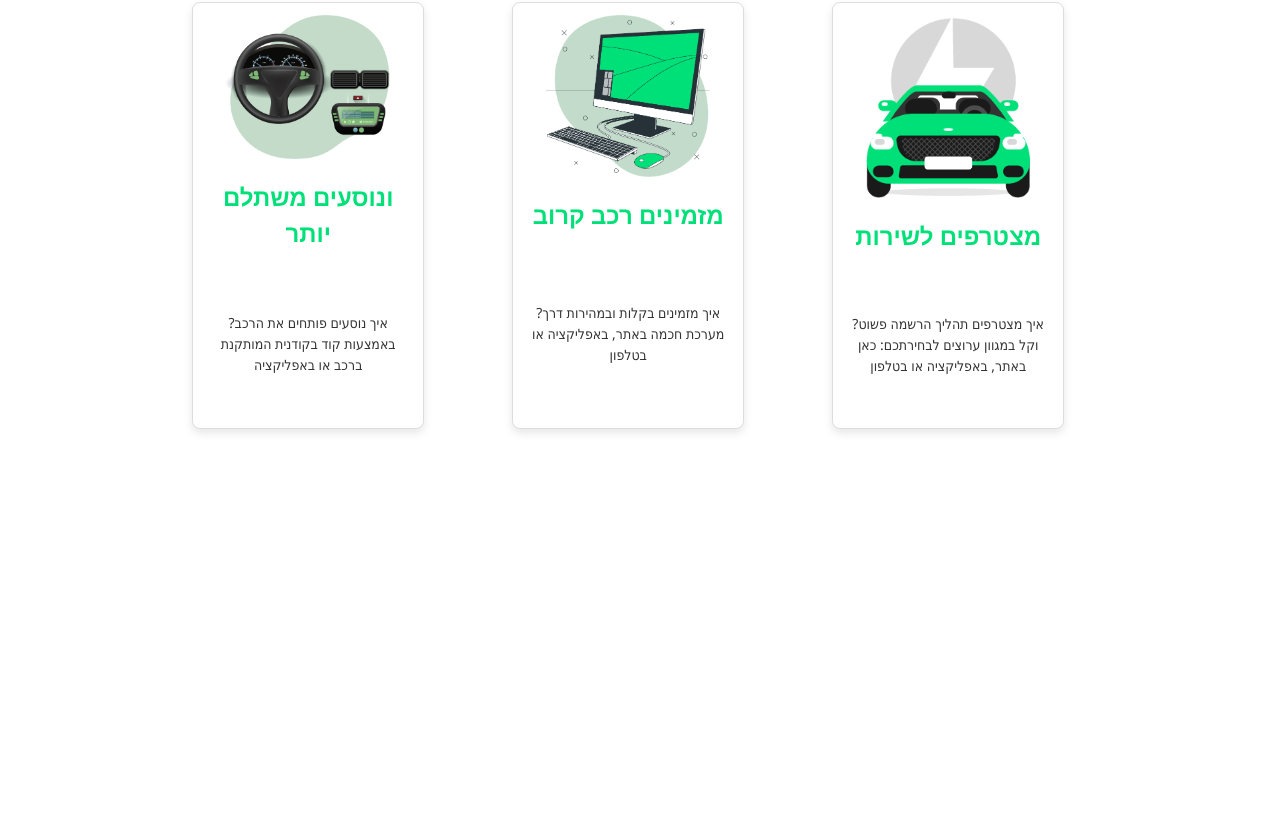
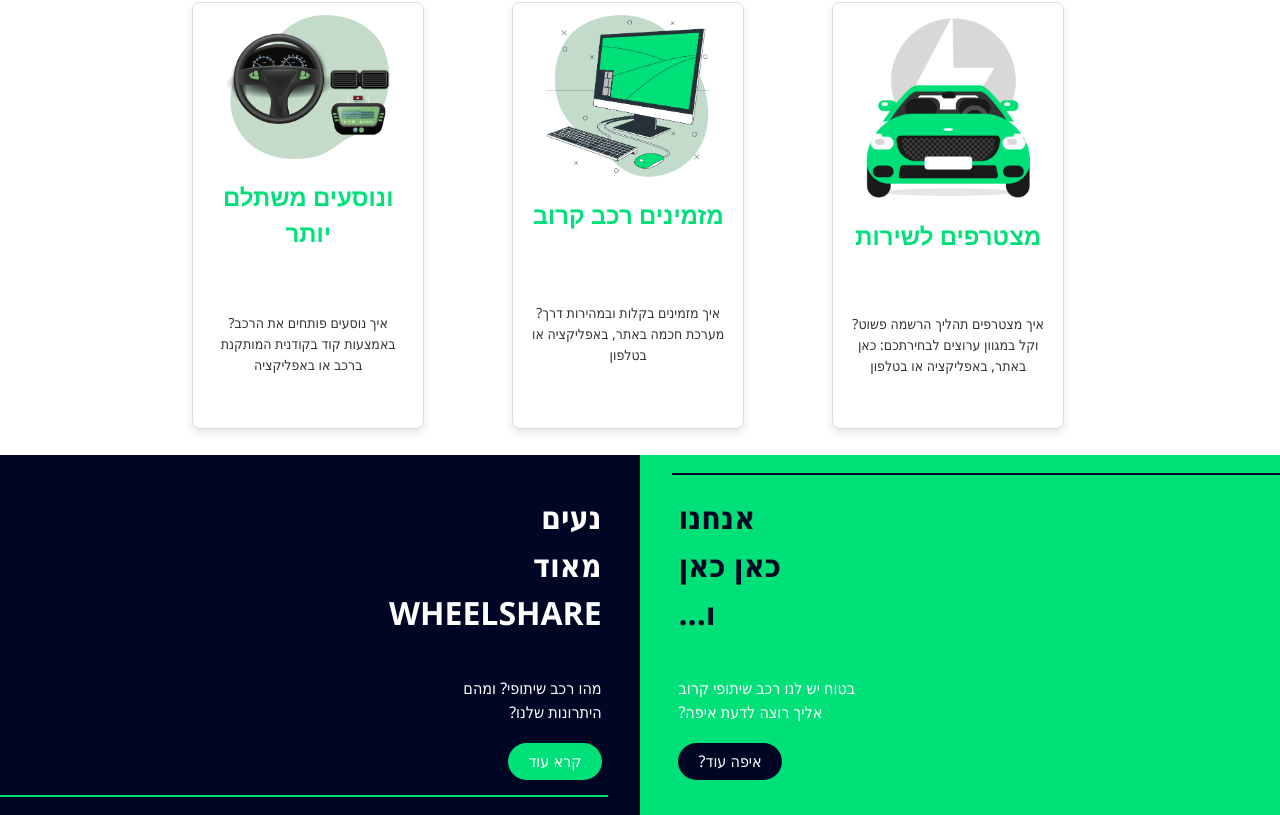
Before and after one commit to pninilavy/WheelShare-Project-Fronted, a React (Vite) app: page / in a window 1280 px wide. Shown: the part 809-1624 px from the top of the page. Before the commit the page ends 1264 px from the top, so only its background shows below. Built offline with nearby package versions, Linux system fonts and the light colour scheme.

Commit message:
with infoSections

```diff
--- a/package.json
+++ b/package.json
@@ -28,10 +28,13 @@
     "@types/react": "^19.0.10",
     "@types/react-dom": "^19.0.4",
     "@vitejs/plugin-react": "^4.3.4",
+    "autoprefixer": "^10.4.21",
     "eslint": "^9.21.0",
     "eslint-plugin-react-hooks": "^5.1.0",
     "eslint-plugin-react-refresh": "^0.4.19",
     "globals": "^15.15.0",
+    "postcss": "^8.5.3",
+    "tailwindcss": "^4.0.15",
     "vite": "^6.2.0"
   }
 }
--- a/src/features/Orders/OrderRide.jsx
+++ b/src/features/Orders/OrderRide.jsx
@@ -1,4 +1,5 @@
 import React, { useState } from "react";
+import { useSelector } from "react-redux";
 import axios from "axios";
 import "../Styles/OrderRide.css"; // Adjust the path if necessary
 import {
@@ -16,11 +17,13 @@
 import FormsBackground from "../Pages/FormsBackground";
 
 export default function RideBookingForm() {
+  const currentUser = useSelector((state) => state.user.currentUser);
+
   const [formData, setFormData] = useState({
-    driverId: 0,
-    vehicleId: 0,
-    sourceStationId: 0,
-    destinationStationId: 10,
+    driveId: 0,
+    vehicleId: null,
+    sourceStationID: null,
+    destinationStationID: null,
     sourceAddress: "",
     destinationAddress: "",
     date: "",
@@ -32,41 +35,37 @@
     numSeats: 0,
   });
 
-  function parseJwt(token) {
-    const base64Url = token.split(".")[1];
-    const base64 = base64Url.replace(/-/g, "+").replace(/_/g, "/");
-    const jsonPayload = decodeURIComponent(
-      atob(base64)
-        .split("")
-        .map(function (c) {
-          return "%" + ("00" + c.charCodeAt(0).toString(16)).slice(-2);
-        })
-        .join("")
-    );
-    return JSON.parse(jsonPayload);
-  }
+
+
+
 
   const orderRide = async () => {
-    const token = await localStorage.getItem("token");
+    const token = localStorage.getItem("token");
     if (!token) {
       console.error("No token found in localStorage");
       return;
     }
 
-    const userData = await parseJwt(token);
-    setFormData({ ...formData, driverId: userData.Id });
-    console.log("Form Data Before Sending:", formData);
+
+    const updatedFormData = {
+      ...formData,
+      driveId: currentUser?.Id,
+      startTime: formData.startTime + ":00",
+      endTime: formData.endTime + ":00",
+    };
+
+    console.log("Form Data Before Sending:", updatedFormData);
+    try {
+      let { data } = await axios.post(
+        "https://localhost:7249/api/Ride",
+        updatedFormData
+      );
+      console.log("Response Data:", data);
+    } catch (error) {
+      console.error("Error Sending Request:", error.response?.data);
+    }
   };
 
-  // try {
-  //   let { data } = await axios.post(
-  //     "https://localhost:7249/api/Ride",
-  //     formData
-  //   );
-  //   console.log(data);
-  // } catch (error) {
-  //   console.error("Error Sending Request:", error.response.data); // Log Error Details
-  // }
 
   const handleChange = (e) => {
     const { name, value } = e.target;
--- a/src/features/Pages/Background.jsx
+++ b/src/features/Pages/Background.jsx
@@ -1,4 +1,5 @@
 import React, { useState, useEffect } from "react";
+import { useSelector, useDispatch } from "react-redux";
 import { FaShekelSign, FaInfoCircle, FaHeadset, FaUser } from "react-icons/fa";
 import NavBar from "./NavBar";
 import "../Styles/Background.css";
@@ -7,13 +8,45 @@
 import SignUp from "../User/SignUp";
 import Features from "./Features";
 import OurButtons from "./OurButtons";
+import { setCurrentUser } from "../User/userSlice";
+import InfoSections from "./InfoSections";
 
 export default function Background() {
   const [carPosition, setCarPosition] = useState("100vw");
   const [selectedComponent, setSelectedComponent] = useState(null);
   const [showAll, setShowAll] = useState(true);
+  const dispatch = useDispatch();
+
+  function parseJwt(token) {
+    const base64Url = token.split(".")[1];
+    const base64 = base64Url.replace(/-/g, "+").replace(/_/g, "/");
+    const jsonPayload = decodeURIComponent(
+      atob(base64)
+        .split("")
+        .map(function (c) {
+          return "%" + ("00" + c.charCodeAt(0).toString(16)).slice(-2);
+        })
+        .join("")
+    );
+    return JSON.parse(jsonPayload);
+  }
 
   useEffect(() => {
+    const fetchData = async () => {
+      const token = localStorage.getItem("token");
+      if (!token) {
+        console.error("No token found in localStorage");
+        return;
+      }
+
+      try {
+        const userData = await parseJwt(token);
+        dispatch(setCurrentUser(userData));
+      } catch (error) {
+        console.error("Error parsing token:", error);
+      }
+    };
+fetchData();
     const interval = setInterval(() => {
       setCarPosition((prevPosition) => {
         const currentPosition = parseInt(prevPosition);
@@ -65,6 +98,7 @@
             <OurButtons onButtonClick={handleComponentChange} />
           </div>
           <Features></Features>
+          <InfoSections></InfoSections>
         </>
       ) : (
         <div className="component-container">
--- /dev/null
+++ b/src/features/Pages/InfoSections.jsx
@@ -0,0 +1,20 @@
+import "../Styles/InfoSections.css";
+
+export default function InfoSections() {
+  return (
+    <div className="infoContainer">
+      <div className="halfgreen">
+        <h2 className="infoTtile1">אנחנו כאן כאן ו...</h2>
+        <p className="infoSubTitle1">
+          בטוח יש לנו רכב שיתופי קרוב אליך רוצה לדעת איפה?
+        </p>
+        <button className="infoButton1">איפה עוד?</button>
+      </div>
+      <div className="halfBlue">
+        <h2 className="infoTtile2">נעים מאוד WHEELSHARE</h2>
+        <p className="infoSubTitle2">מהו רכב שיתופי? ומהם היתרונות שלנו?</p>
+        <button className="infoButton2">קרא עוד</button>
+      </div>
+    </div>
+  );
+}
--- /dev/null
+++ b/src/features/Styles/InfoSections.css
@@ -0,0 +1,119 @@
+.infoContainer {
+  display: flex;
+  width: 100vw;
+  direction: rtl;
+  text-align: right;
+  flex-wrap: nowrap;
+  gap: 0;
+  font-family: 'Segoe UI', Tahoma, Geneva, Verdana, sans-serif;
+}
+
+.halfgreen, .halfBlue {
+  width: 50vw;
+  height: 45vh;
+  position: relative;
+  overflow: hidden; /* להסתיר את האנימציה אם היא יוצאת מחוץ לדיב */
+}
+
+.halfgreen {
+  background-color: #00e079;
+  color: #000623;
+  direction: ltr;
+  text-align: left;
+}
+
+.halfBlue {
+  background-color: #000623;
+  color: white;
+}
+
+.infoTtile1, .infoTtile2 {
+  width: 10vw;
+  font-size: xx-large;
+  margin: 6%;
+  position: relative;
+}
+
+.infoSubTitle1, .infoSubTitle2 {
+  color: white;
+  width: 15vw;
+  margin: 6%;
+  margin-bottom: 0;
+}
+
+.infoButton1, .infoButton2 {
+  margin-bottom: 0;
+  margin-top: 3%;
+  margin-left: 6%;
+  margin-right: 6%;
+  padding: 1% 3%;
+  border-radius: 25px;
+  color: white;
+  transition: background-color 0.3s ease-in-out;
+}
+
+.infoButton1 {
+  background-color: #000623;
+  direction: rtl;
+}
+
+.infoButton2 {
+  background-color: #00e079;
+}
+
+.infoTtile1, .infoSubTitle1 {
+  text-align: left;
+  direction: rtl;
+}
+
+/* קווים מציירים את עצמם בתוך הדיב */
+.halfgreen::before, .halfBlue::before {
+  content: "";
+  position: absolute;
+  top: 5%;
+  left: 5%;
+  width: 0;
+  height: 2px; /* עובי הקו */
+  background: #000623; /* צבע הקו כחול בדיב הירוק */
+  animation: drawLineLeft 2s infinite alternate;
+}
+
+.halfgreen::after, .halfBlue::after {
+  content: "";
+  position: absolute;
+  bottom: 5%;
+  right: 5%;
+  width: 0;
+  height: 2px; /* עובי הקו */
+  background: #00e079; /* צבע הקו ירוק בדיב הכחול */
+  animation: drawLineRight 2s infinite alternate;
+}
+
+@keyframes drawLineLeft {
+  0% {
+    width: 0;
+  }
+  50% {
+    width: 50%;
+  }
+  100% {
+    width: 100%;
+  }
+}
+
+@keyframes drawLineRight {
+  0% {
+    width: 0;
+  }
+  50% {
+    width: 50%;
+  }
+  100% {
+    width: 100%;
+  }
+}
+
+.infoButton1:hover, .infoButton2:hover {
+  background-color: #f1f1f1;
+  color: #000623;
+}
--- a/src/features/User/userSlice.jsx
+++ b/src/features/User/userSlice.jsx
@@ -1,5 +1,7 @@
+import { Cookie } from "@mui/icons-material";
 import { createAsyncThunk, createSlice } from "@reduxjs/toolkit";
 import axios from "axios";
+import { useEffect } from "react";
 
 export const serverSignUp = createAsyncThunk(
   "user-SignUp",
@@ -42,7 +44,13 @@
     status: null,
     message: "",
   },
-  reducers: {},
+  reducers: {
+    setCurrentUser: (state, action) => {
+      state.currentUser = action.payload;
+      console.log(state.currentUser);
+    },
+  },
+
   extraReducers: (builder) => {
     builder
       .addCase(serverSignIn.fulfilled, (state, action) => {
@@ -79,5 +87,5 @@
       });
   },
 });
-
+export const { setCurrentUser } = userSlice.actions;
 export default userSlice.reducer;
```
Also changed, not shown: 1 other file (tests, documents, lock files or other folders).
